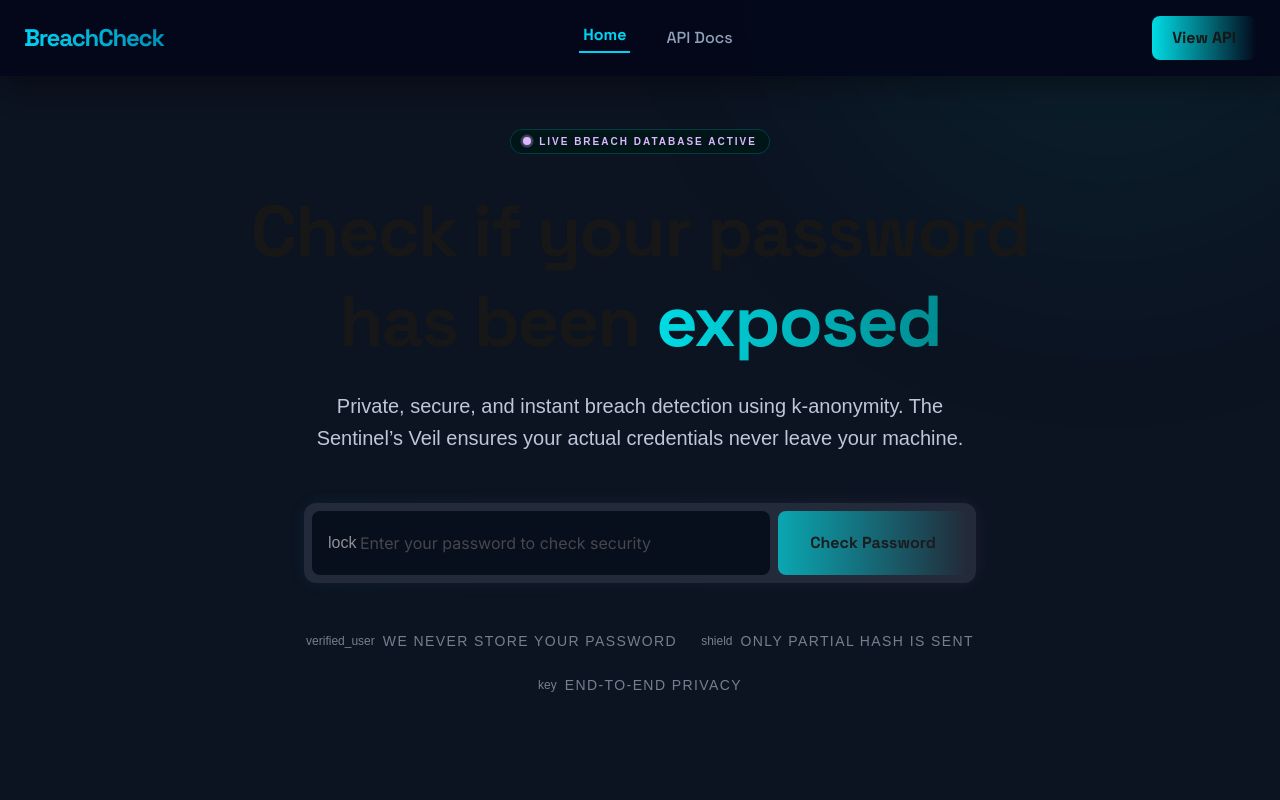
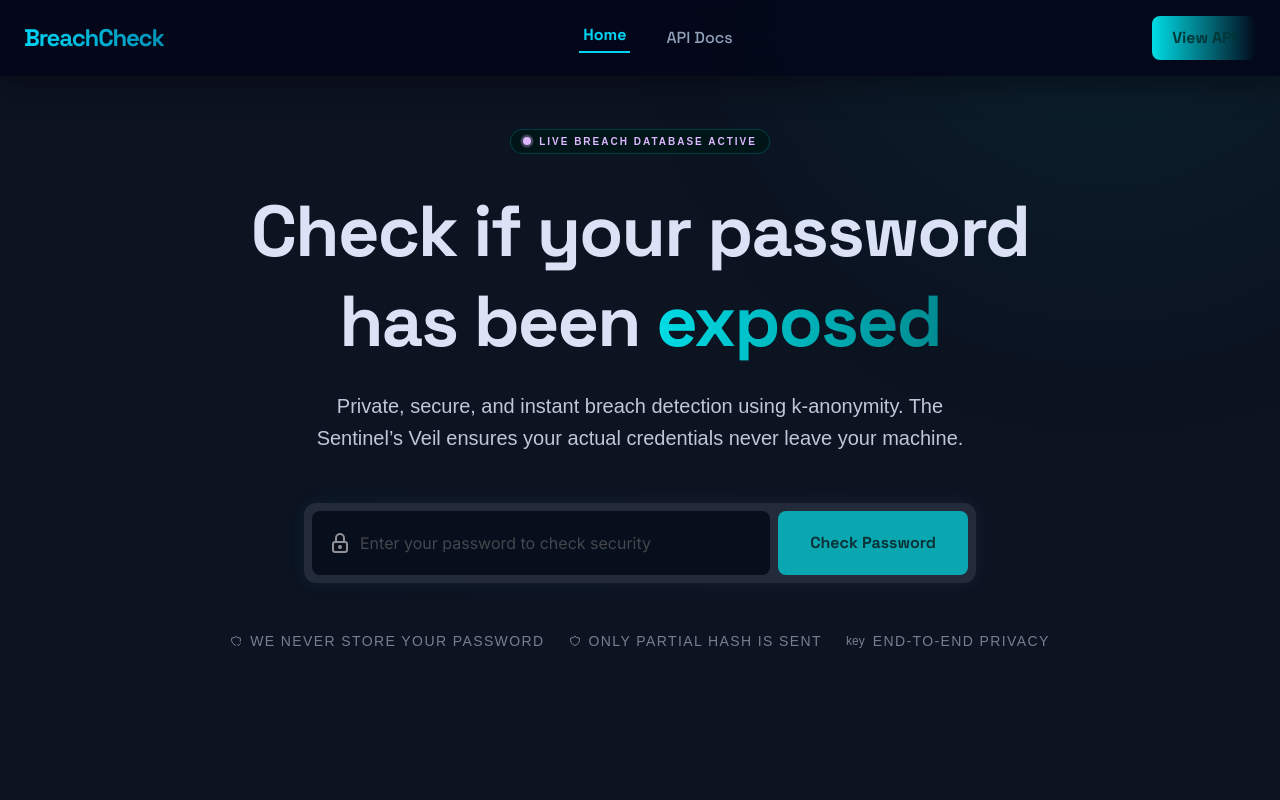
Before and after one commit to Inventus-s/breachcheck, a Next.js app: page / in a window 1280 px wide. Shown: the top 800 px of the page. Built offline with nearby package versions, Linux system fonts and the light colour scheme.

Commit message:
added icon component

```diff
--- a/app/globals.css
+++ b/app/globals.css
@@ -82,3 +82,13 @@ body {
   position: absolute;
   box-shadow: 0 0 4px #00dce5;
 }
+
+.text-on-surface {
+  --tw-text-opacity: 1;
+  color: rgb(220 226 246 / var(--tw-text-opacity, 1));
+}
+
+.text-on-primary {
+  --tw-text-opacity: 1;
+  color: rgb(0 55 57 / var(--tw-text-opacity, 1));
+}
--- a/app/page.tsx
+++ b/app/page.tsx
@@ -1,5 +1,6 @@
 "use client";
 
+import Icon from "@/components/comman/Icon";
 import Footer from "@/components/Footer";
 import Header from "@/components/Header";
 import { useState } from "react";
@@ -74,7 +75,7 @@ export default function Home() {
             </span>
           </div>
 
-          <h1 className="text-5xl md:text-7xl font-headline font-bold tracking-tight mb-6 leading-tight">
+          <h1 className="text-5xl md:text-7xl font-headline font-bold tracking-tight mb-6 leading-tight text-on-surface">
             Check if your password has been{" "}
             <span className="text-gradient-cyan">exposed</span>
           </h1>
@@ -90,9 +91,7 @@ export default function Home() {
             <div className="absolute -inset-0.5 bg-linear-to-r from-primary/30 to-tertiary/30 rounded-2xl blur opacity-20 group-hover:opacity-40 transition duration-1000" />
             <div className="relative bg-surface-container-high rounded-xl p-2 flex flex-col md:flex-row items-stretch gap-2">
               <div className="grow relative">
-                <span className="absolute left-4 top-1/2 -translate-y-1/2 material-symbols-outlined text-outline">
-                  lock
-                </span>
+                <Icon name="lock" size={24} className="absolute left-4 top-1/2 -translate-y-1/2 material-symbols-outlined text-outline" />
                 <input
                   type="password"
                   value={password}
@@ -106,7 +105,7 @@ export default function Home() {
               <button
                 onClick={handleCheck}
                 disabled={loading || !password.trim()}
-                className="bg-linear-to-r from-primary to-on-primary-container text-on-primary px-8 py-5 rounded-lg font-bold font-headline hover:shadow-[0_0_20px_rgba(0,220,229,0.3)] transition-all disabled:opacity-70 disabled:cursor-not-allowed"
+                className="bg-primary text-on-primary px-8 py-5 rounded-lg font-bold font-headline hover:shadow-[0_0_20px_rgba(0,220,229,0.3)] transition-all disabled:opacity-70 disabled:cursor-not-allowed"
               >
                 {loading ? "Checking..." : "Check Password"}
               </button>
@@ -162,11 +161,11 @@ export default function Home() {
           {/* Trust Pills */}
           <div className="flex flex-wrap justify-center gap-6 mt-12">
             <div className="flex items-center space-x-2 text-secondary/60 text-sm font-label">
-              <span className="material-symbols-outlined text-xs">verified_user</span>
+              <Icon name="shieldCheck" size={12} className="material-symbols-outlined text-xs" />
               <span className="uppercase tracking-widest">We never store your password</span>
             </div>
             <div className="flex items-center space-x-2 text-secondary/60 text-sm font-label">
-              <span className="material-symbols-outlined text-xs">shield</span>
+              <Icon name="shield" size={12} className="material-symbols-outlined text-xs" />
               <span className="uppercase tracking-widest">Only partial hash is sent</span>
             </div>
             <div className="flex items-center space-x-2 text-secondary/60 text-sm font-label">
--- /dev/null
+++ b/components/comman/Icon.tsx
@@ -0,0 +1,54 @@
+// components/icons/Icon.tsx
+import React from "react";
+
+type IconName = keyof typeof icons;
+
+// All your SVGs will be stored here
+const icons = {
+    lock: (
+        <svg xmlns="http://www.w3.org/2000/svg" width={24} height={24} viewBox="0 0 24 24" fill="none" stroke="currentColor" strokeWidth={2} strokeLinecap="round" strokeLinejoin="round" className="icon icon-tabler icons-tabler-outline icon-tabler-lock">
+            <path stroke="none" d="M0 0h24v24H0z" fill="none" />
+            <path d="M5 13a2 2 0 0 1 2 -2h10a2 2 0 0 1 2 2v6a2 2 0 0 1 -2 2h-10a2 2 0 0 1 -2 -2v-6" />
+            <path d="M11 16a1 1 0 1 0 2 0a1 1 0 0 0 -2 0" />
+            <path d="M8 11v-4a4 4 0 1 1 8 0v4" />
+        </svg>
+    ),
+
+    shieldCheck: (
+        <svg xmlns="http://www.w3.org/2000/svg" width={24} height={24} viewBox="0 0 24 24" fill="none" stroke="currentColor" strokeWidth={2} strokeLinecap="round" strokeLinejoin="round" className="icon icon-tabler icons-tabler-outline icon-tabler-shield-check">
+            <path stroke="none" d="M0 0h24v24H0z" fill="none" />
+            <path d="M11.46 20.846a12 12 0 0 1 -7.96 -14.846a12 12 0 0 0 8.5 -3a12 12 0 0 0 8.5 3a12 12 0 0 1 -.09 7.06" />
+            <path d="M15 19l2 2l4 -4" />
+        </svg>
+    ),
+    shield: (
+        <svg xmlns="http://www.w3.org/2000/svg" width={24} height={24} viewBox="0 0 24 24" fill="none" stroke="currentColor" strokeWidth={2} strokeLinecap="round" strokeLinejoin="round" className="icon icon-tabler icons-tabler-outline icon-tabler-shield">
+            <path stroke="none" d="M0 0h24v24H0z" fill="none" />
+            <path d="M12 3a12 12 0 0 0 8.5 3a12 12 0 0 1 -8.5 15a12 12 0 0 1 -8.5 -15a12 12 0 0 0 8.5 -3" />
+        </svg>
+    ),
+} as const;
+
+interface IconProps {
+    name: IconName;
+    size?: number | string;
+    className?: string;
+    color?: string;
+}
+
+export default function Icon({ name, size = 24, className = "", color }: IconProps) {
+    const icon = icons[name];
+
+    if (!icon) {
+        console.warn(`Icon "${name}" not found`);
+        return null;
+    }
+
+    return React.cloneElement(icon, {
+        width: size,
+        height: size,
+        className: `inline-block ${className}`,
+        style: color ? { color } : undefined,
+        "aria-hidden": true,
+    });
+}
```
